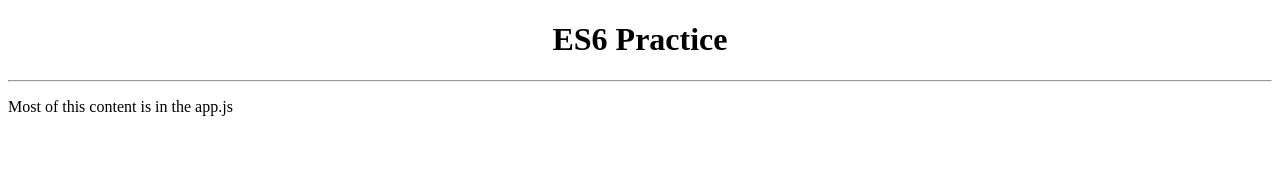
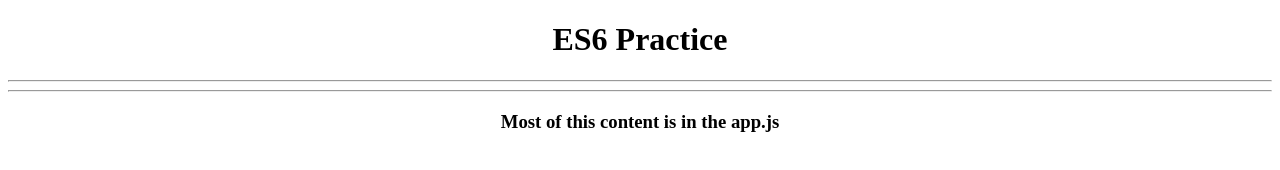
Before and after one commit to BuddhaTheChef/es6-practice, a plain HTML site: page index.html in a window 1280 px wide. Drawn offline with Linux system fonts and the light colour scheme.

Commit message:
styled part of index

```diff
--- a/index.html
+++ b/index.html
@@ -7,8 +7,9 @@
   <body>
 <h1 style = "display: flex; justify-content: center; align-items: center;">ES6 Practice</h1>
 <hr />
-<p>
+<hr />
+<h3 style = "display: flex; justify-content: center; align-items: center;">
   Most of this content is in the app.js
-</p>
+</h3>
   </body>
 </html>
```
